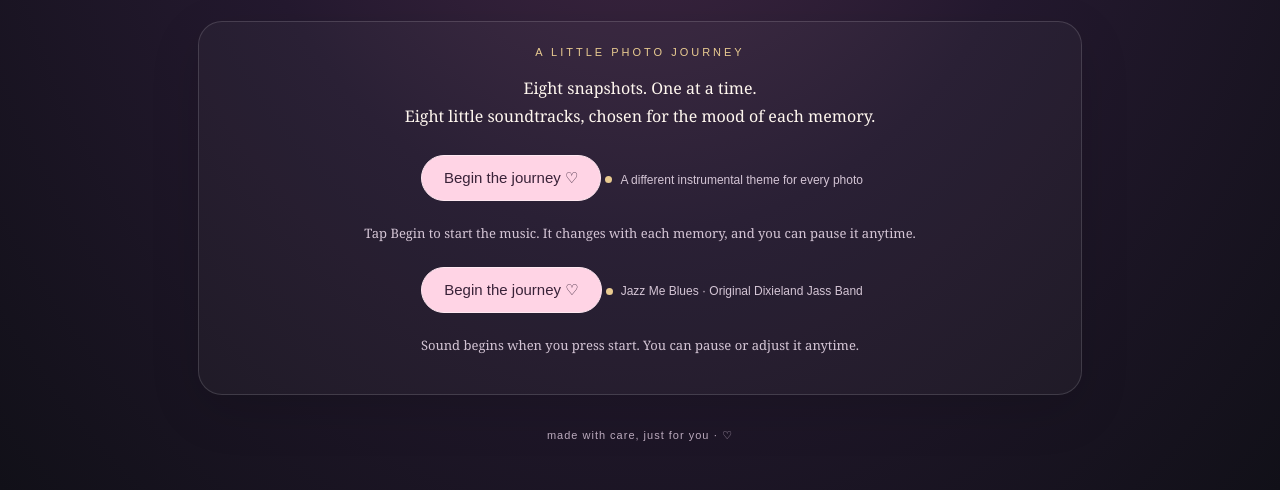
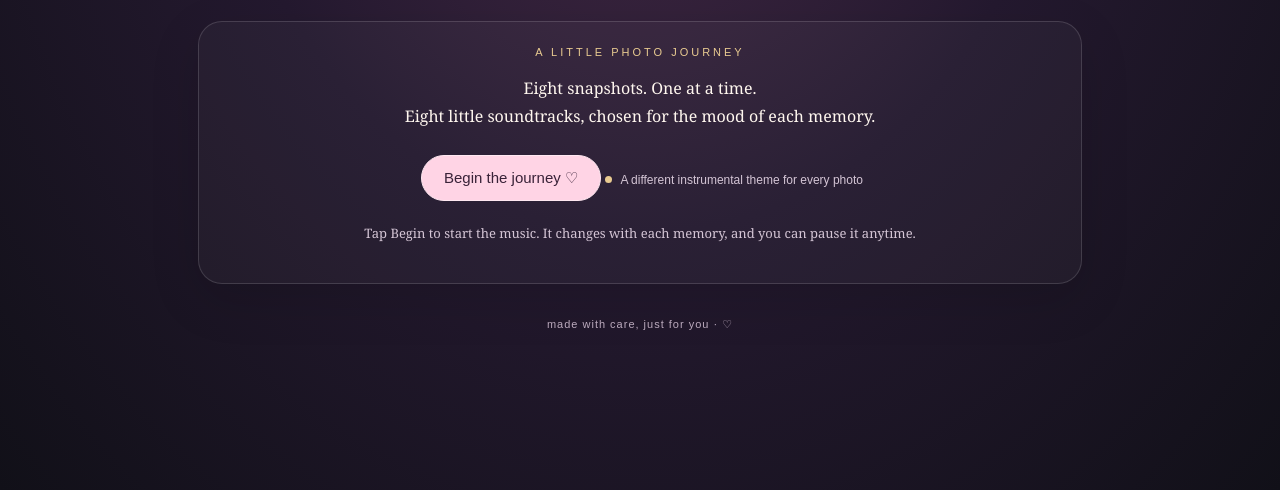
Before and after one commit to iftekharshiam/Khusbu-S-Birthday-, a plain HTML site: page journey.html in a window 1280 px wide. Shown: the part 310-800 px from the top of the page. Drawn offline with Linux system fonts and the light colour scheme.

Commit message:
Clean up soundtrack controls and photo journey intro

```diff
--- a/journey.html
+++ b/journey.html
@@ -10,7 +10,7 @@ main{width:min(920px,100%);margin:auto;padding:26px 18px 44px}.eyebrow{font:11px
 <div class="eyebrow">a little universe, just for you</div>
 <div style="font-size:34px;color:#ffb7d5;margin-top:18px">♡</div>
 <section id="welcome"><h1>For Khusbu</h1><p class="intro">Some memories deserve their own little moment. Take your time, turn each page, and let the photographs tell their story.</p>
-<div class="panel"><div class="label">a little photo journey</div><p style="line-height:1.8">Eight snapshots. One at a time.<br>Eight little soundtracks, chosen for the mood of each memory.</p><button class="btn" id="start">Begin the journey ♡</button><div class="music"><span class="dot"></span> A different instrumental theme for every photo</div><p class="hint">Tap Begin to start the music. It changes with each memory, and you can pause it anytime.</p><button class="btn" id="start">Begin the journey ♡</button><div class="music"><span class="dot"></span> Jazz Me Blues · Original Dixieland Jass Band</div><p class="hint">Sound begins when you press start. You can pause or adjust it anytime.</p></div></section>
+<div class="panel"><div class="label">a little photo journey</div><p style="line-height:1.8">Eight snapshots. One at a time.<br>Eight little soundtracks, chosen for the mood of each memory.</p><button class="btn" id="start">Begin the journey ♡</button><div class="music"><span class="dot"></span> A different instrumental theme for every photo</div><p class="hint">Tap Begin to start the music. It changes with each memory, and you can pause it anytime.</p></div></section>
 <section id="journey" class="hidden"><div class="label">little snapshots, beautiful memories</div><div class="progress" id="progress">MEMORY 1 OF 8</div>
 <div class="stage"><div class="frame" id="photoTap" role="button" tabindex="0" aria-label="Tap photo to reveal the next memory"><img id="photo" src="att.1IFWlG1ucw-vr0ajp_CAyDFPo3XuhyM0Obam3KZOhOU.jpeg" alt="A favourite memory"><div class="caption" id="caption">a little moment ♡</div></div></div>
 <p class="hint">Tap the photo or the button to turn the page.</p><div class="controls"><button class="btn secondary" id="prev">← Previous</button><button class="btn" id="next">Next memory →</button></div>
```
